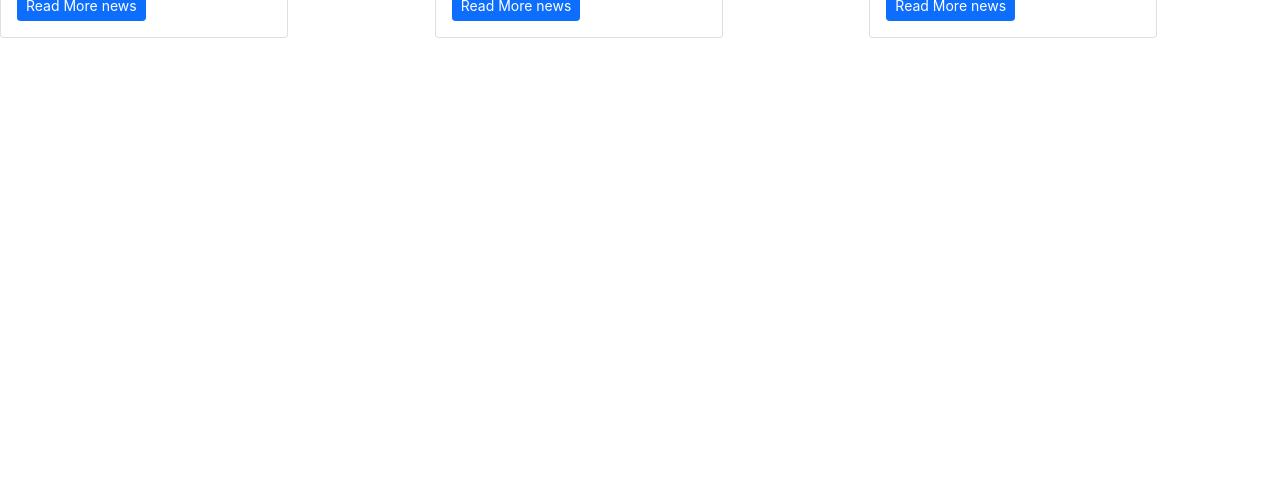
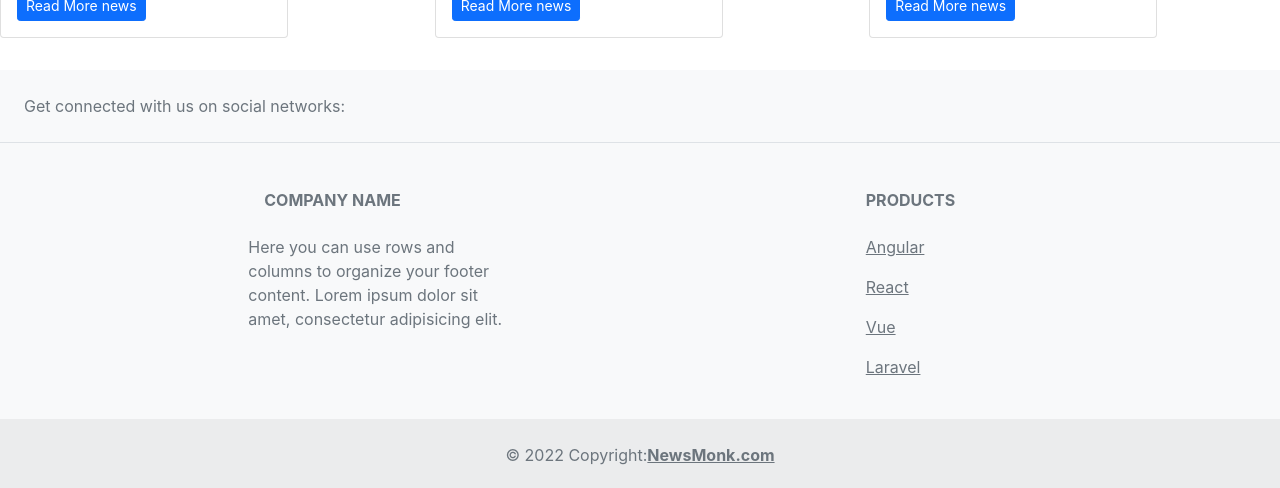
Before and after one commit to Priyanshuparth/project-gamma, a React (Create React App) app: page / in a window 1280 px wide. Shown: the part 1982-2470 px from the top of the page. Before the commit the page ends 2052 px from the top, so only its background shows below. Built offline with nearby package versions, Linux system fonts and the light colour scheme.

Commit message:
Added the footer

```diff
--- a/package.json
+++ b/package.json
@@ -6,6 +6,7 @@
     "@testing-library/jest-dom": "^5.16.5",
     "@testing-library/react": "^13.4.0",
     "@testing-library/user-event": "^13.5.0",
+    "mdb-react-ui-kit": "^4.2.0",
     "react": "^18.2.0",
     "react-dom": "^18.2.0",
     "react-scripts": "5.0.1",
--- a/src/App.js
+++ b/src/App.js
@@ -3,6 +3,7 @@
 import React, { Component } from 'react'
 import NavBar from './components/NavBar'
 import News from './components/News'
+import Footer from './components/Footer'
 
 export default class App extends Component {
   render() {
@@ -10,6 +11,7 @@
       <div>
         <NavBar/>
         <News/>
+        <Footer/>
       </div>
     )
   }
--- /dev/null
+++ b/src/components/Footer.js
@@ -0,0 +1,84 @@
+import { MDBFooter, MDBContainer, MDBRow, MDBCol, MDBIcon } from 'mdb-react-ui-kit';
+
+export default function App() {
+  return (
+    <MDBFooter bgColor='light' className='text-center text-lg-start text-muted'>
+      <section className='d-flex justify-content-center justify-content-lg-between p-4 border-bottom'>
+        <div className='me-5 d-none d-lg-block'>
+          <span>Get connected with us on social networks:</span>
+        </div>
+
+        <div>
+          <a href='/' className='me-4 text-reset'>
+            <MDBIcon fab icon="facebook-f" />
+          </a>
+          <a href='/' className='me-4 text-reset'>
+            <MDBIcon fab icon="twitter" />
+          </a>
+          <a href='/' className='me-4 text-reset'>
+            <MDBIcon fab icon="google" />
+          </a>
+          <a href='/' className='me-4 text-reset'>
+            <MDBIcon fab icon="instagram" />
+          </a>
+          <a href='/' className='me-4 text-reset'>
+            <MDBIcon fab icon="linkedin" />
+          </a>
+          <a href='/' className='me-4 text-reset'>
+            <MDBIcon fab icon="github" />
+          </a>
+        </div>
+      </section>
+
+      <section className=''>
+        <MDBContainer className='text-center text-md-start mt-5'>
+          <MDBRow className='mt-3'>
+            <MDBCol md="3" lg="4" xl="3" className='mx-auto mb-4'>
+              <h6 className='text-uppercase fw-bold mb-4'>
+                <MDBIcon icon="gem" className="me-3" />
+                Company name
+              </h6>
+              <p>
+                Here you can use rows and columns to organize your footer content. Lorem ipsum dolor sit amet,
+                consectetur adipisicing elit.
+              </p>
+            </MDBCol>
+
+            <MDBCol md="2" lg="2" xl="2" className='mx-auto mb-4'>
+              <h6 className='text-uppercase fw-bold mb-4'>Products</h6>
+              <p>
+                <a href='#!' className='text-reset'>
+                  Angular
+                </a>
+              </p>
+              <p>
+                <a href='#!' className='text-reset'>
+                  React
+                </a>
+              </p>
+              <p>
+                <a href='#!' className='text-reset'>
+                  Vue
+                </a>
+              </p>
+              <p>
+                <a href='#!' className='text-reset'>
+                  Laravel
+                </a>
+              </p>
+            </MDBCol>
+
+
+          </MDBRow>
+        </MDBContainer>
+      </section>
+
+      <div className='text-center p-4' style={{ backgroundColor: 'rgba(0, 0, 0, 0.05)' }}>
+        © 2022 Copyright:
+        <a className='text-reset fw-bold' href='https://NewsMonksas.com/'>
+          NewsMonk.com
+        </a>
+      </div>
+    </MDBFooter>
+  );
+}
```
Also changed, not shown: src/components/NavBar.js (line endings or trailing spaces), 1 other file (tests, documents, lock files or other folders).
